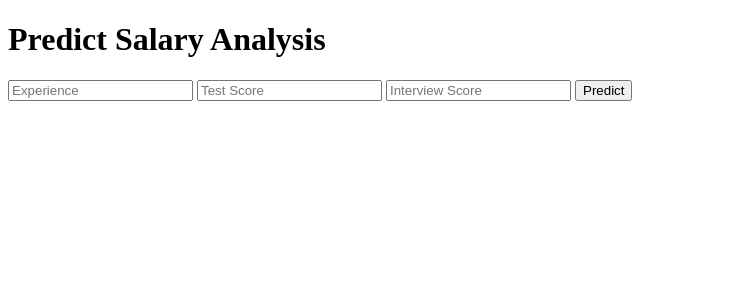
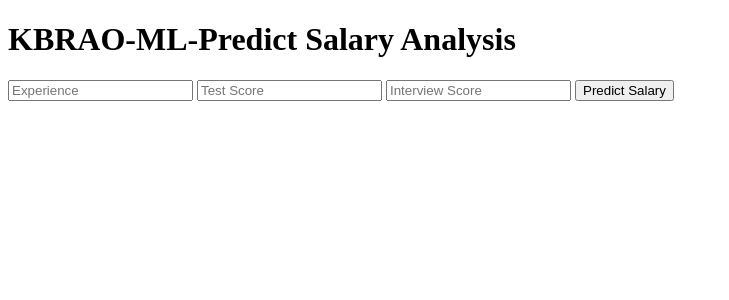
Before and after one commit to kbaburao/ML-Project2, a Flask app: page / in a window 1280 px wide. Shown: the top 300 px of the page, without its empty margins (0-729 px from the left). Run offline with Flask 2, Linux system fonts and the light colour scheme; parts of the project's set-up code (start-up, migrations or seed data) failed here and were passed over.

Commit message:
first commit

```diff
--- a/templates/index.html
+++ b/templates/index.html
@@ -13,7 +13,7 @@
 
 <body>
  <div class="login">
-	<h1>Predict Salary Analysis</h1>
+	<h1>KBRAO-ML-Predict Salary Analysis</h1>
 
      <!-- Main Input For Receiving Query to our ML -->
     <form action="{{ url_for('predict')}}"method="post">
@@ -21,7 +21,7 @@
         <input type="text" name="test_score" placeholder="Test Score" required="required" />
 		<input type="text" name="interview_score" placeholder="Interview Score" required="required" />
 
-        <button type="submit" class="btn btn-primary btn-block btn-large">Predict</button>
+        <button type="submit" class="btn btn-primary btn-block btn-large">Predict Salary</button>
     </form>
 
    <br>
```
